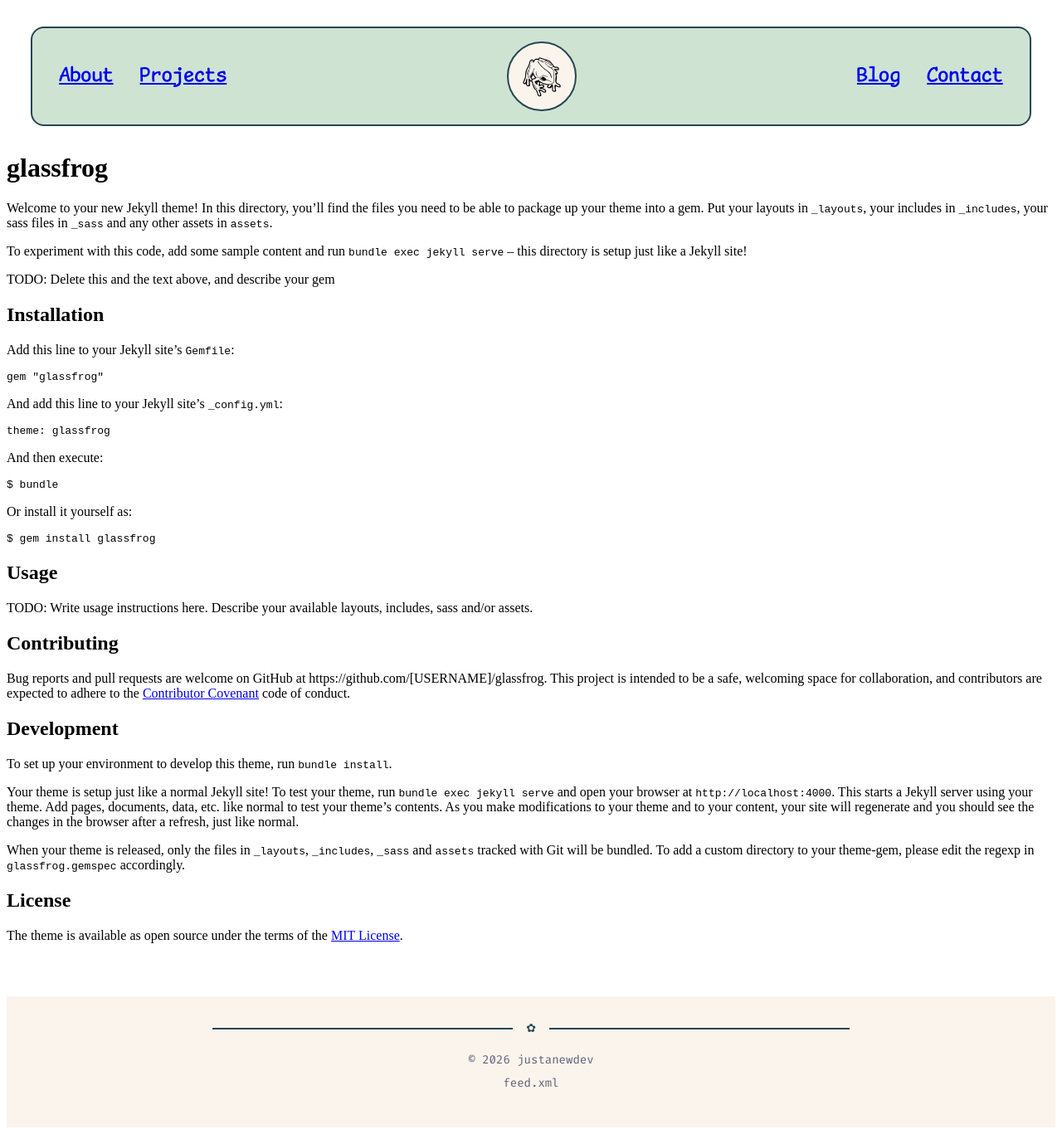
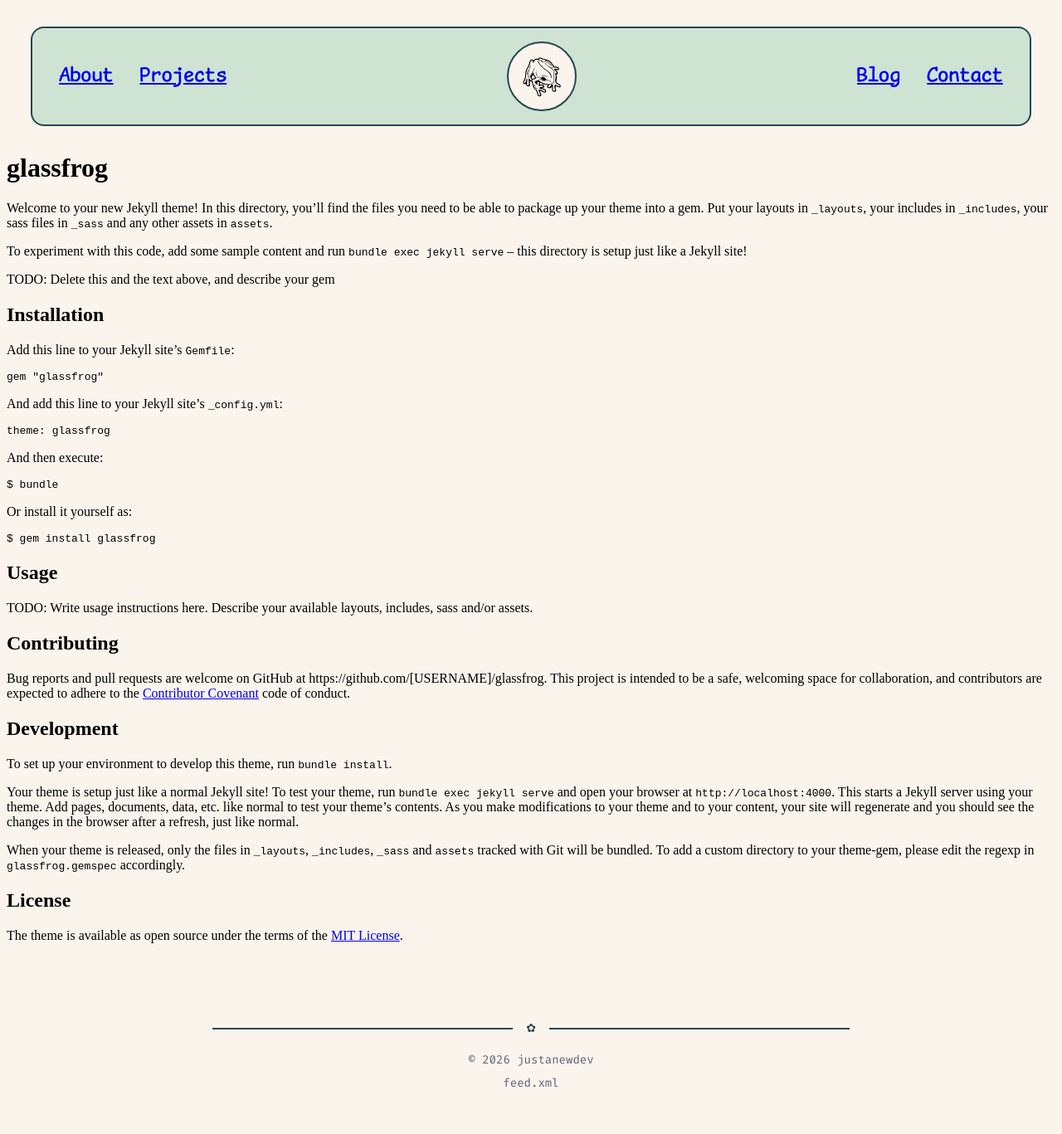
Before and after one commit to anvzdgfuzxdkzxyk/glassfrog, a Jekyll site: the page built from README.md, in a window 1280 px wide. Shown: the whole page at 83% size. Built offline with Jekyll 4.4.1, drawn with Linux system fonts in a browser that asks for light colours; our own code applies the rules of GitHub Pages for plain Markdown files.

Commit message:
feat: added default layout for uniform bg-color

```diff
--- a/_layouts/default.html
+++ b/_layouts/default.html
@@ -9,9 +9,7 @@
   </head>
   <body>
     {% include header.html %}
-    <main class="main-content">
-      {{ content }}
-    </main>
+    {{ content }}
     {% include footer.html %}
   </body>
 </html>
--- /dev/null
+++ b/_sass/_default.scss
@@ -0,0 +1,5 @@
+@use "variables" as *;
+
+body {
+    background-color: $background;
+}
--- a/assets/css/main.scss
+++ b/assets/css/main.scss
@@ -5,3 +5,4 @@
 @use "fonts";
 @use "footer";
 @use "header";
+@use "default";
```
